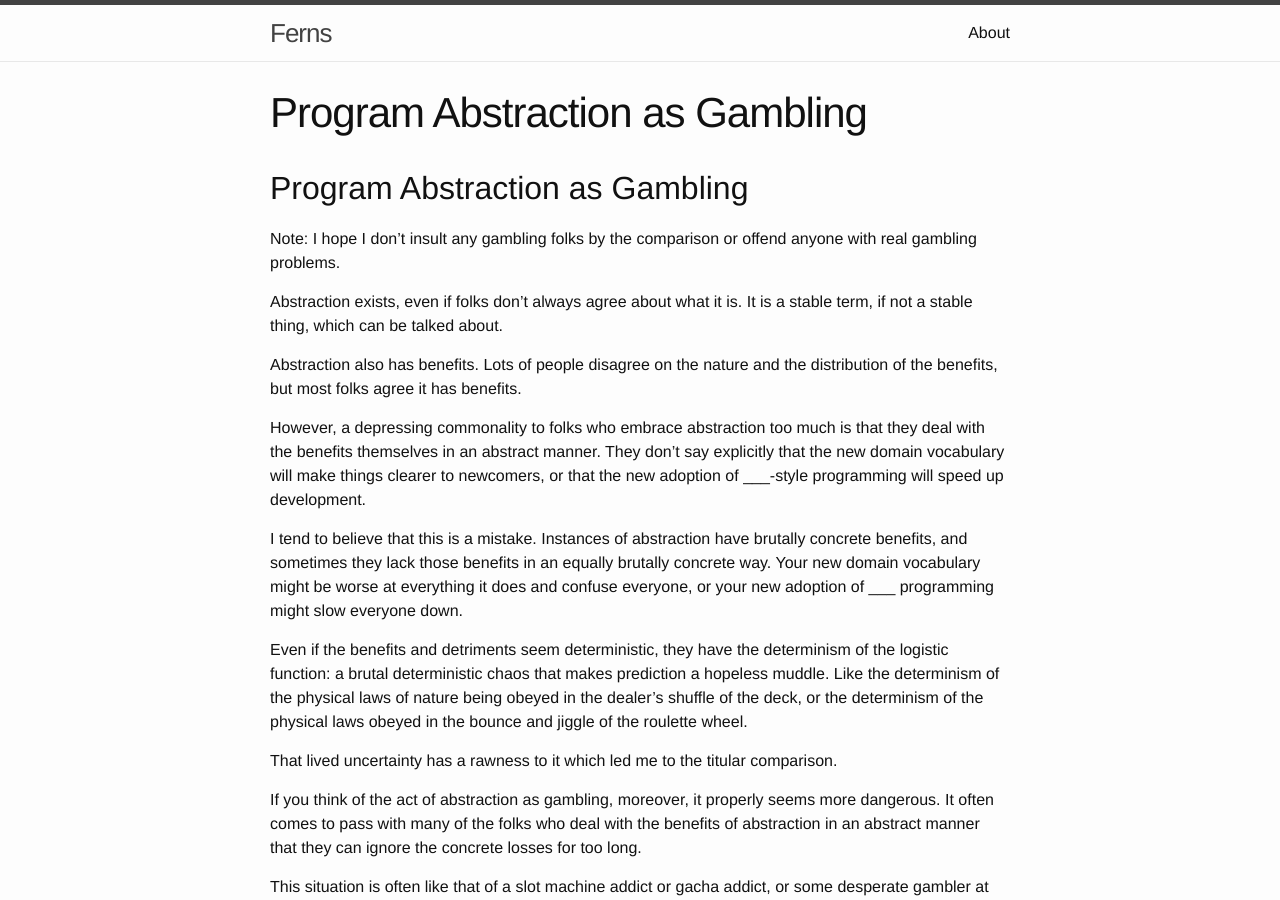
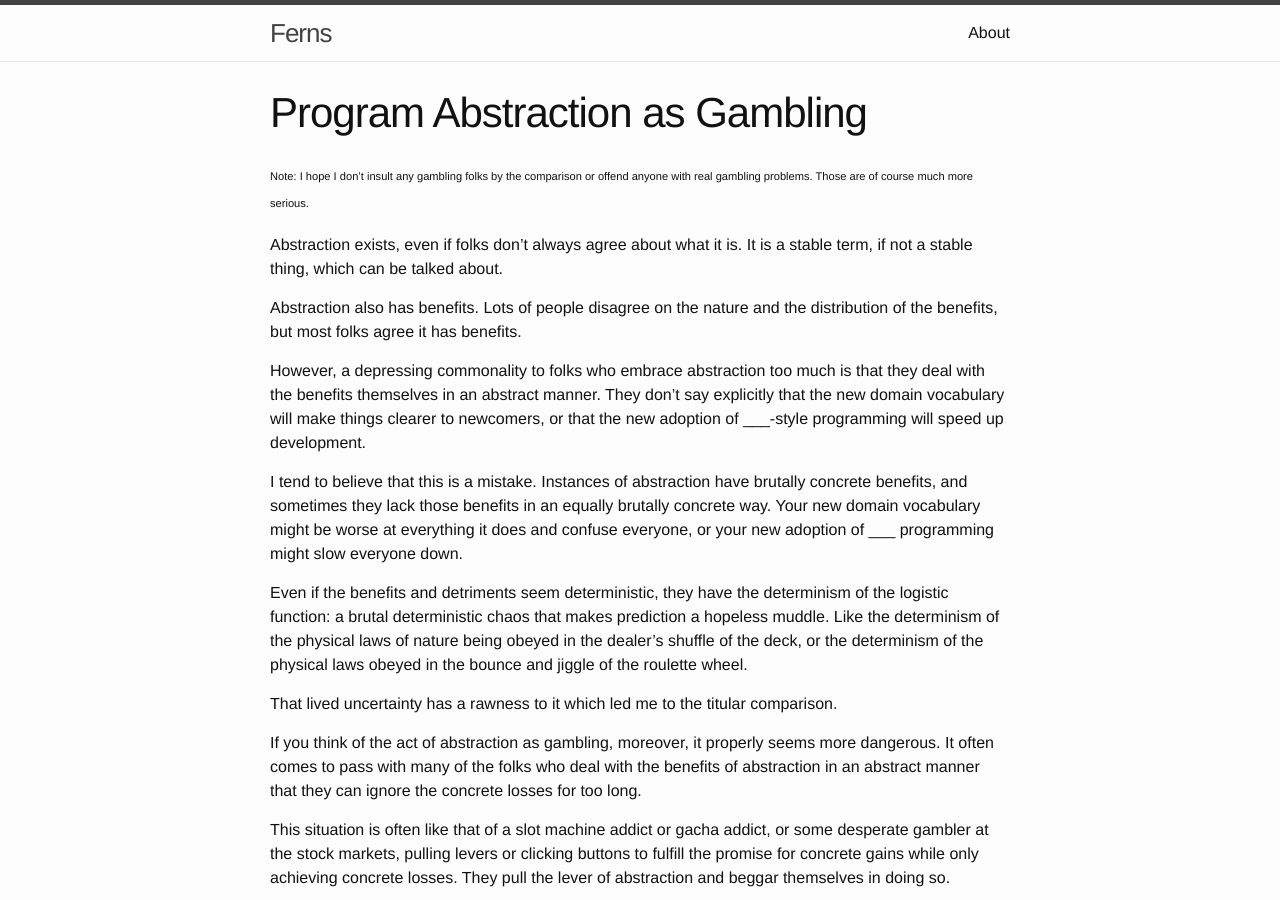
Before and after one commit to howonlee/howonlee.github.io, a Jekyll site: the page built from _posts/2020-12-26-Abstraction%20As%20Gambling.md, in a window 1280 px wide and 900 px high. Built offline with Jekyll 4.4.1, drawn with Linux system fonts in a browser that asks for light colours.

Commit message:
more small proofing to abstraction as gambling bit

```diff
--- a/_posts/2020-12-26-Abstraction%20As%20Gambling.md
+++ b/_posts/2020-12-26-Abstraction%20As%20Gambling.md
@@ -3,10 +3,7 @@
 title: Program Abstraction as Gambling
 ---
 
-Program Abstraction as Gambling
----
-
-Note: I hope I don't insult any gambling folks by the comparison or offend anyone with real gambling problems.
+<sub><sup>Note: I hope I don't insult any gambling folks by the comparison or offend anyone with real gambling problems. Those are of course much more serious.</sup></sub>
 
 Abstraction exists, even if folks don't always agree about what it is. It is a stable term, if not a stable thing, which can be talked about.
 
```
